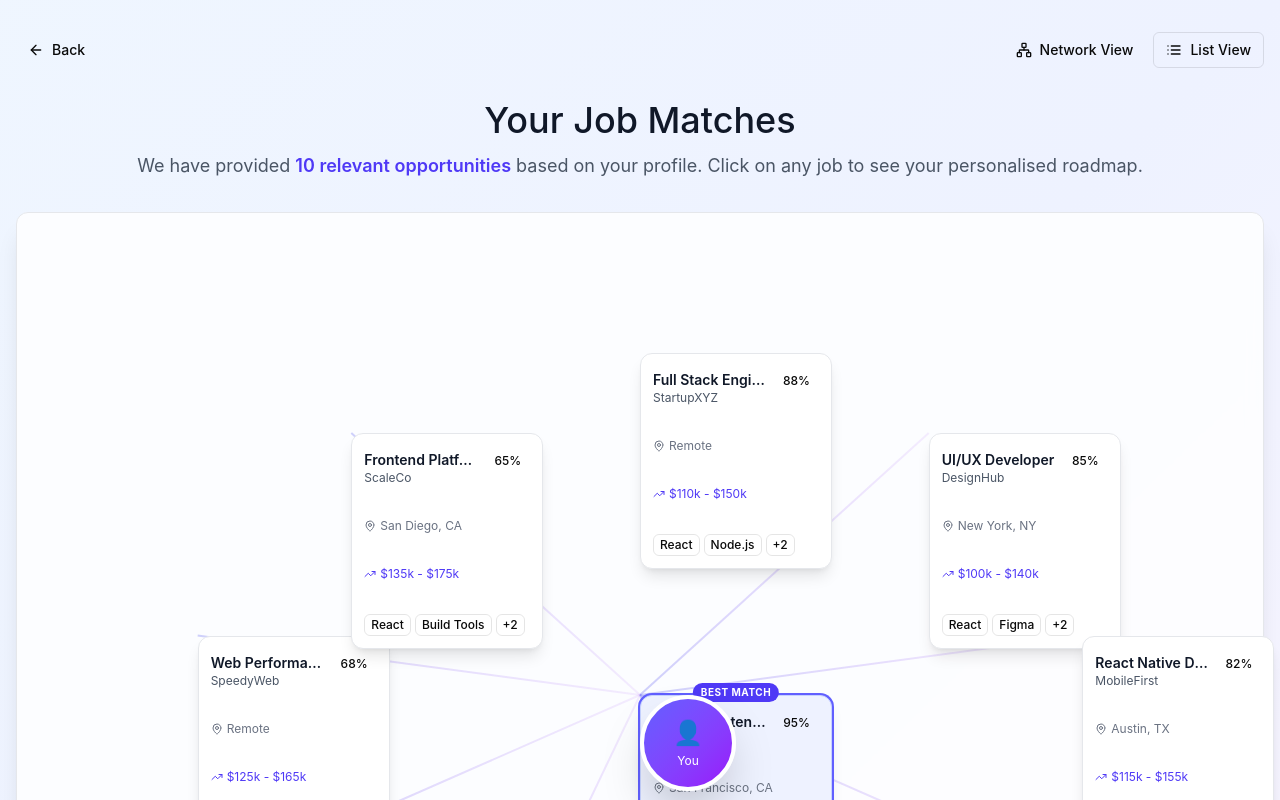
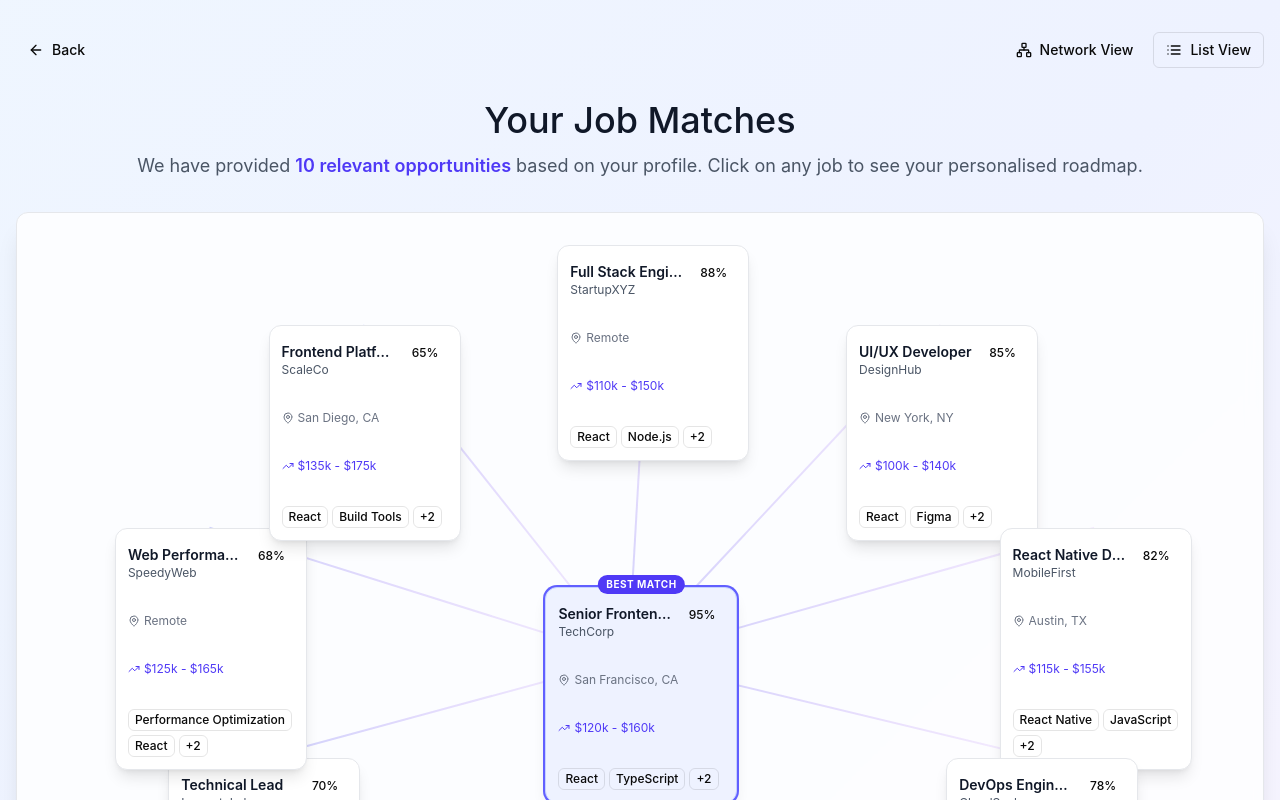
Before and after one commit to AloyBoy-hub/Discover-Your-Career, a React (Vite) app in the folder frontend/: page /results in a window 1280 px wide. Shown: the top 800 px of the page. Built offline with nearby package versions, Linux system fonts and the light colour scheme.

Commit message:
Update SpreadingActivationViz.tsx

```diff
--- a/frontend/src/app/components/SpreadingActivationViz.tsx
+++ b/frontend/src/app/components/SpreadingActivationViz.tsx
@@ -12,6 +12,10 @@ interface SpreadingActivationVizProps {
 export function SpreadingActivationViz({ jobs }: SpreadingActivationVizProps) {
   const navigate = useNavigate();
 
+  // MASTER CONTROLS: Change these to shift EVERYTHING (You icon, Lines, and JobCards)
+  const centerX = 46; // Decrease to shift LEFT
+  const centerY = 38; // Decrease to shift UP
+
   // Sort jobs by match score (descending)
   const sortedJobs = [...jobs].sort((a, b) => b.matchScore - a.matchScore);
 
@@ -19,33 +23,20 @@ export function SpreadingActivationViz({ jobs }: SpreadingActivationVizProps) {
   const getPosition = (index: number, total: number) => {
     // Top match (highest score) - placed directly below center
     if (index === 0) {
-      return { x: 50, y: 50 }; // Center (User) placement logic handled separately in render
-    }
-
-    // For layout calculations of jobs:
-    // Index 0 of sortedJobs -> Positioned below
-    // Indices 1...N -> Positioned in circle
-
-    if (index === 0) {
-      return { x: 50, y: 85 }; // Best match below the center (50%)
+      return { x: centerX - 4 , y: centerY, angle:90 }; // Anchored relative to the master center
     }
 
     // Remaining jobs arranged in a circle
-    const remainingCount = total - 1; // Exclude top match
+    const remainingCount = total - 1;
     const circleIndex = index - 1;
-    const radius = 38; // Slightly larger to fit cards
+    const radius = 38;
     const angleStep = 360 / remainingCount;
-    // Start from -90 deg (top) and go around, but since top is taken/avoided, let's offset
     const angle = -90 + (circleIndex * angleStep);
-
-    // Adjust angle to avoid overlapping the bottom one (which is at 90 degrees) if needed,
-    // but equidistant circle usually works fine if n > 3.
-    // Let's try uniform distribution first.
 
     const radians = (angle * Math.PI) / 180;
     return {
-      x: 50 + radius * Math.cos(radians),
-      y: 50 + radius * Math.sin(radians),
+      x: centerX + radius * Math.cos(radians) -3, // Shifts relative to centerX
+      y: centerY + radius * Math.sin(radians), // Shifts relative to centerY
     };
   };
 
@@ -55,25 +46,7 @@ export function SpreadingActivationViz({ jobs }: SpreadingActivationVizProps) {
 
   return (
     <div className="relative w-full" style={{ height: '900px' }}>
-      {/* Center node - User Profile */}
-      <motion.div
-        className="absolute z-20"
-        style={{
-          left: '50%',
-          top: '50%', // Centered vertically
-          transform: 'translate(-50%, -50%)',
-        }}
-        initial={{ scale: 0 }}
-        animate={{ scale: 1 }}
-        transition={{ duration: 0.5 }}
-      >
-        <div className="w-24 h-24 rounded-full bg-gradient-to-br from-indigo-500 to-purple-600 flex items-center justify-center shadow-2xl border-4 border-white">
-          <div className="text-center text-white">
-            <div className="text-2xl mb-1">👤</div>
-            <div className="text-xs">You</div>
-          </div>
-        </div>
-      </motion.div>
+
 
       {/* Connection lines */}
       <svg className="absolute inset-0 w-full h-full pointer-events-none">
@@ -85,16 +58,15 @@ export function SpreadingActivationViz({ jobs }: SpreadingActivationVizProps) {
         </defs>
         {sortedJobs.map((job, index) => {
           const pos = getPosition(index, sortedJobs.length);
-          // Center node position is fixed at 50%, 35%
           return (
             <motion.line
               key={job.id}
-              x1="50%"
-              y1="50%"
-              x2={`${pos.x}%`}
+              x1={`${centerX+3}%`}
+              y1={`${centerY+8}%`} // Lines start from the shifted center
+              x2={`${pos.x+8}%`}
               y2={`${pos.y}%`}
               stroke="url(#lineGradient)"
-              strokeWidth={index === 0 ? "4" : "2"} // Thicker line for top match
+              strokeWidth={index === 0 ? "4" : "2"}
               initial={{ pathLength: 0 }}
               animate={{ pathLength: 1 }}
               transition={{ duration: 1, delay: index * 0.1 }}
@@ -113,7 +85,7 @@ export function SpreadingActivationViz({ jobs }: SpreadingActivationVizProps) {
             key={job.id}
             className="absolute cursor-pointer z-10"
             style={{
-              left: `${pos.x}%`,
+              left: `${pos.x}%`, // JobCard position is based on shifted getPosition results
               top: `${pos.y}%`,
               transform: 'translate(-50%, -50%)',
             }}
```
